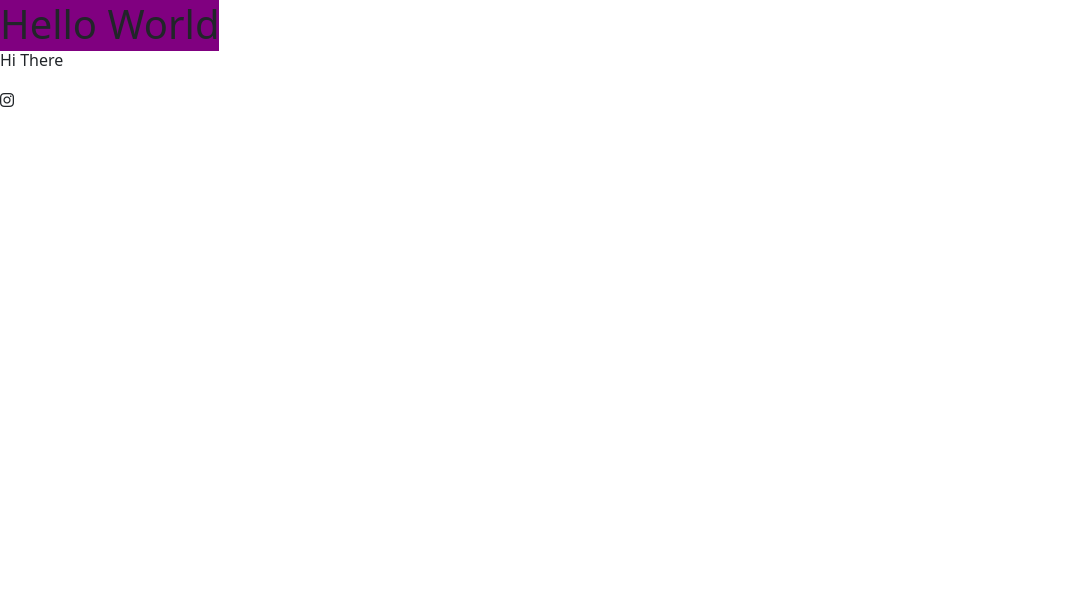
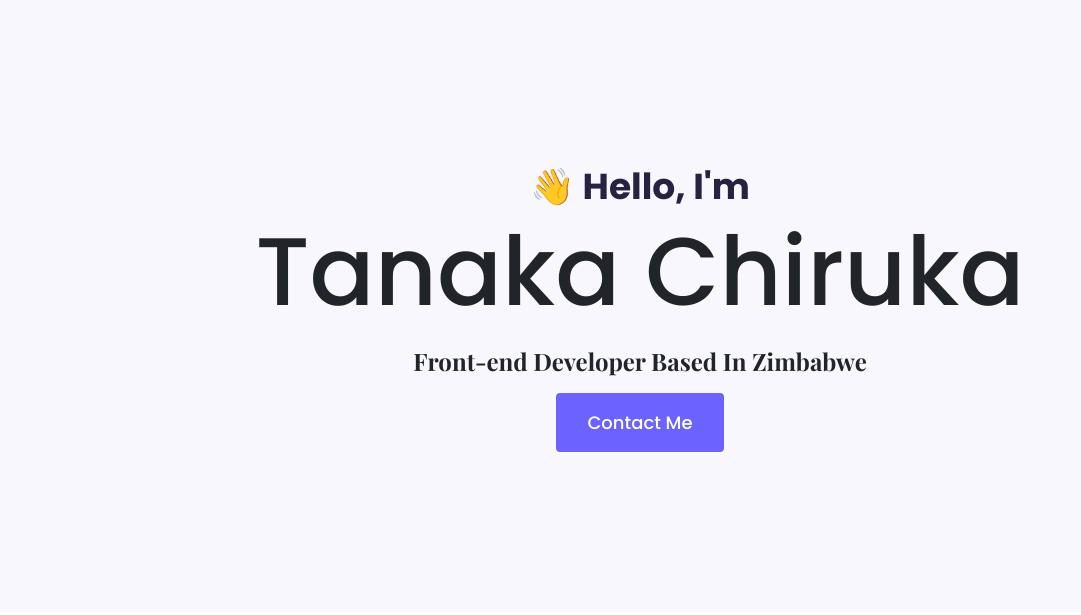
Before and after one commit to chirukaa/Portifolio-Project, a plain HTML site: page index.html in a window 1280 px wide. Shown: the whole page, without its empty margins (0-1081 px from the left). Drawn offline with nearby package versions, Linux system fonts and the light colour scheme.

Commit message:
designed hero page

```diff
--- a/index.html
+++ b/index.html
@@ -13,8 +13,23 @@
 <script src="https://kit.fontawesome.com/db0019fe87.js" crossorigin="anonymous"></script>
 </head>
 <body>
-    <h1 class="d-inline">Hello World</h1>
-    <p>Hi There</p>
+
+    <div class="hero">
+       <p>
+        👋 Hello, I'm
+       </p>
+       <h1>
+        Tanaka Chiruka
+       </h1>
+       <h2>
+        Front-end Developer Based In Zimbabwe
+       </h2>
+       <div>
+       <a href="#" class="btn btn-branding">
+        Contact Me
+       </a>
+    </div>
+    </div>
 </body>
-<i class="fab fa-instagram"></i>
+
 </html>
--- a/style.css
+++ b/style.css
@@ -1,3 +1,47 @@
+
+:root {
+    --branding-color: #6c63ff;
+    --secondary-color: #f9f7fe;
+    --heading-font-family: "Playfair Display", serif;
+    --default-font-family: "Poppins", sans-serif;
+}
+
+body {
+    font-family: var(--default-font-family);
+}
+
+
+
+.hero {
+    background-color: var(--secondary-color);
+    text-align: center;
+    padding: 160px 20px;
+}
+
+
+.hero p {
+    font-size: 36px;
+    font-weight: bold;
+    margin: 0;
+    color: #272142;
+}
+
 h1 {
-    background-color: purple;
+    font-size: 96px;
 }
+
+.hero h2 {
+    font-family: var(--heading-font-family);
+    font-weight: normal;
+    line-height: 2;
+    font-size: 24px;
+}
+
+.btn-branding {
+    background: var(--branding-color);
+    border-radius: 4px;
+    color: white;
+    font-size: 18px;
+    line-height: 27px;
+    padding: 15px 30px;
+}
```
